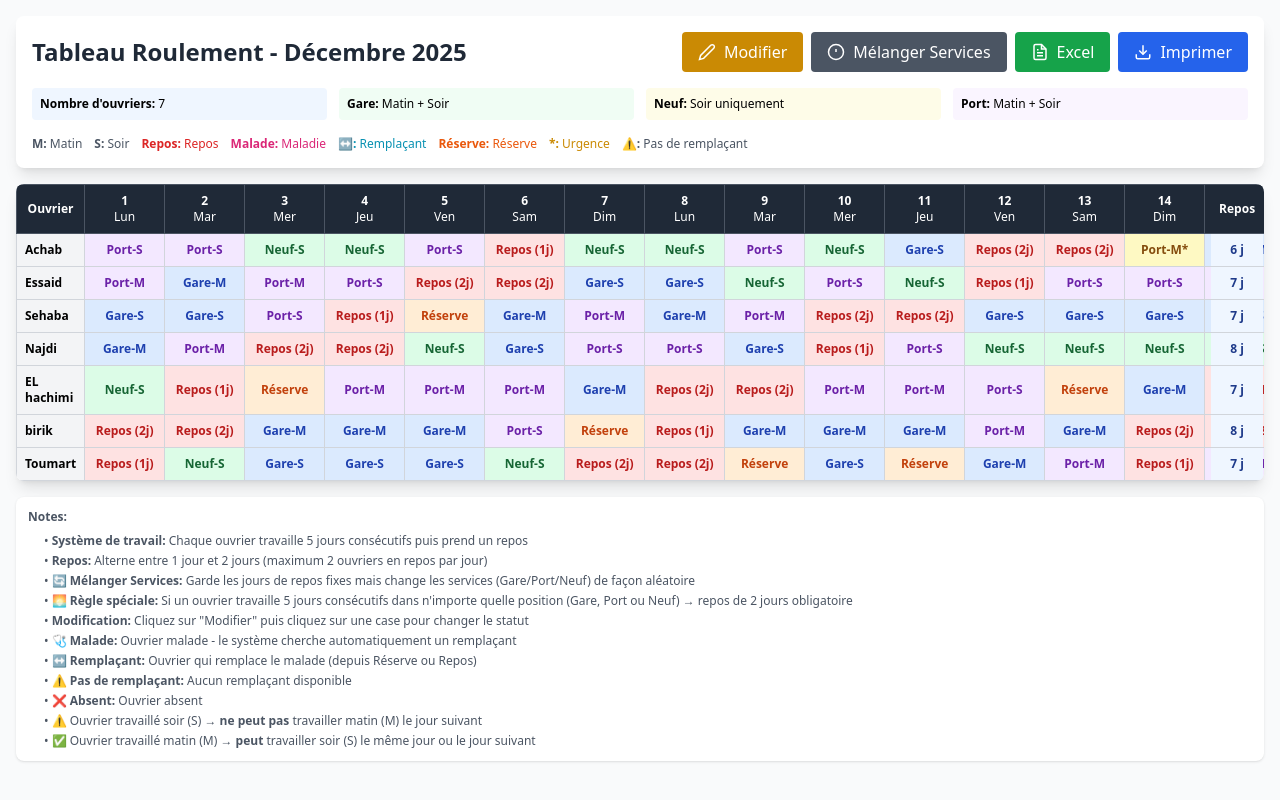
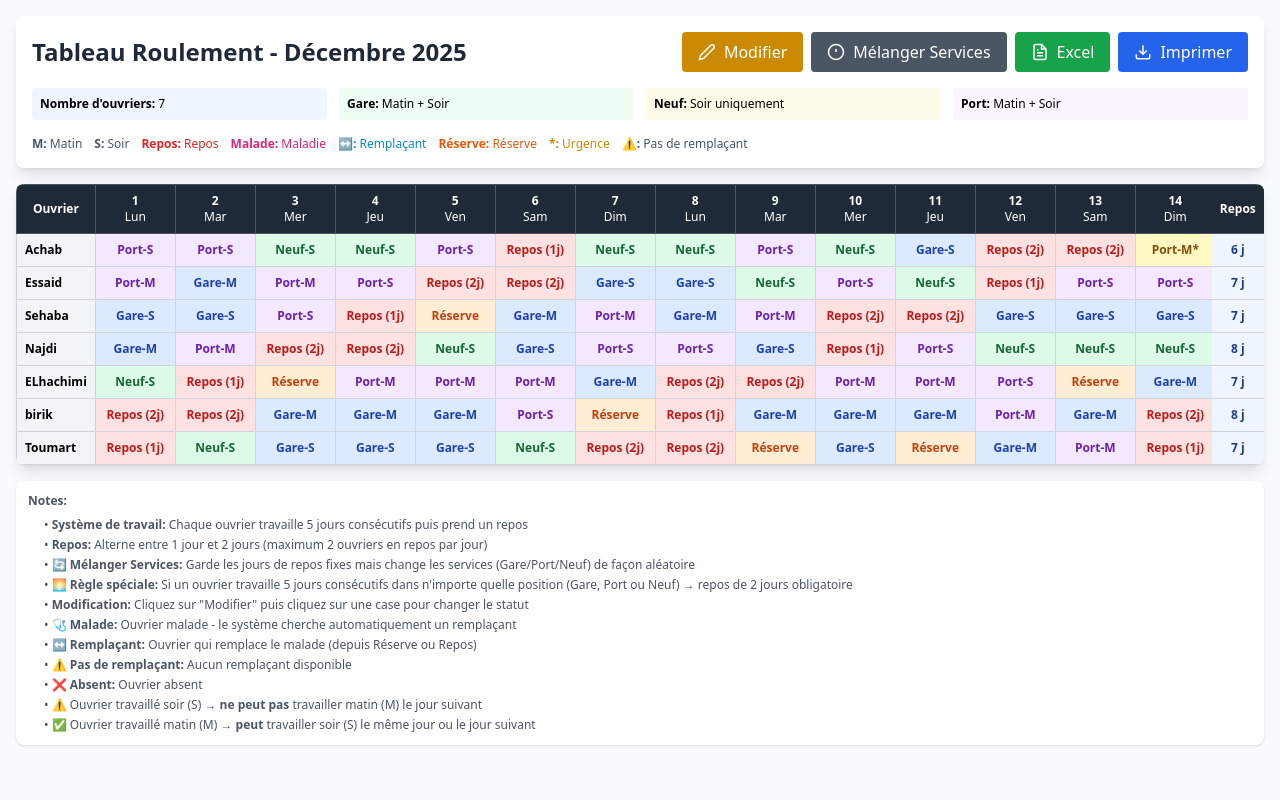
Before and after one commit to walidelhachimi96-create/roulementdecembre, a plain HTML site: page index.html in a window 1280 px wide. Drawn offline with nearby package versions, Linux system fonts and the light colour scheme.

Commit message:
Update index.html

```diff
--- a/index.html
+++ b/index.html
@@ -57,7 +57,7 @@
         };
 
         function RoulementDecembre() {
-            const workers = ['Achab', 'Essaid', 'Sehaba', 'Najdi', 'EL hachimi', 'birik', 'Toumart'];
+            const workers = ['Achab', 'Essaid', 'Sehaba', 'Najdi', 'ELhachimi', 'birik', 'Toumart'];
 
             const generateSchedule = (keepRestDays = false, existingSchedule = null) => {
                 const schedule = [];
```
